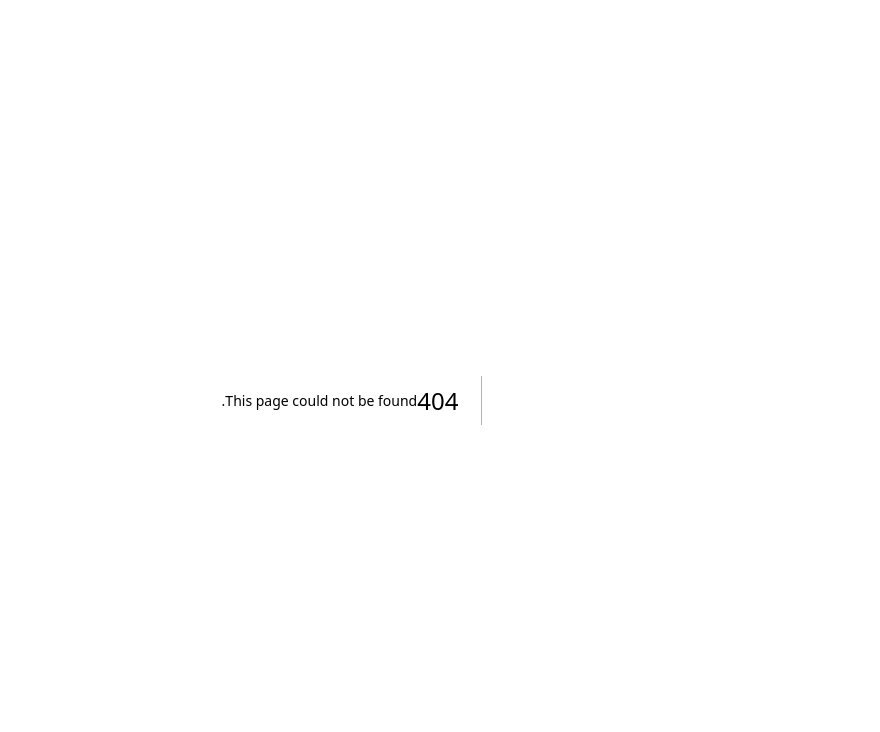
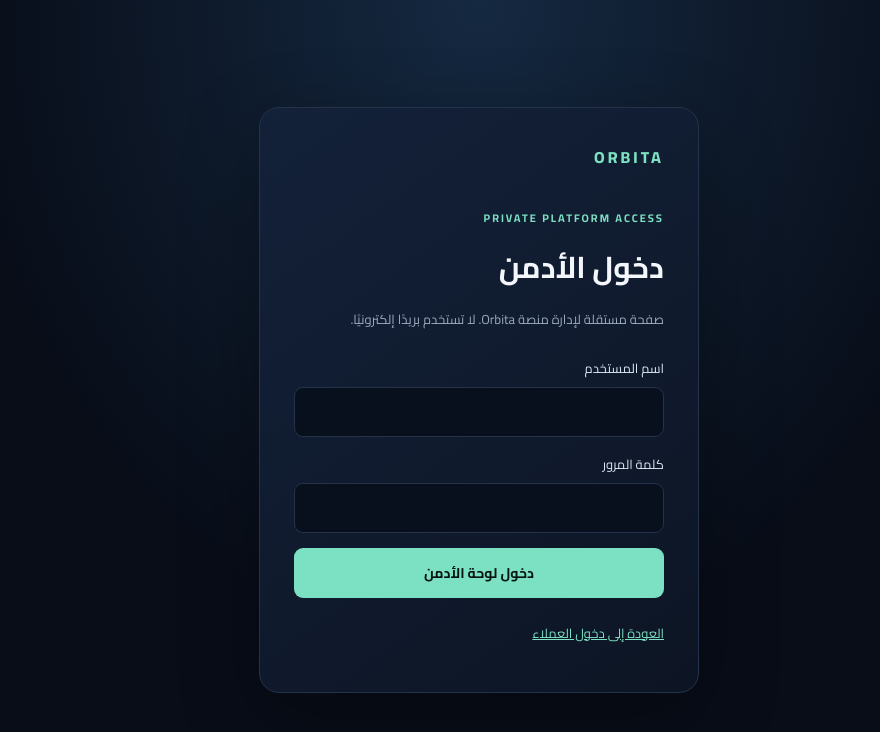
Before and after one commit to seifhaytham275-star/Orbita, a Next.js app: page /admin/login in a window 1280 px wide. Before the commit this address had no page. Shown: the top 732 px of the page, without its empty margins (320-1200 px from the left). Built offline with nearby package versions, Linux system fonts and the light colour scheme.

Commit message:
Add independent username-based admin authentication

```diff
--- /dev/null
+++ b/src/app/admin/login/page.tsx
@@ -0,0 +1,47 @@
+"use client";
+import { useState } from "react";
+import Link from "next/link";
+import { useRouter } from "next/navigation";
+
+export default function AdminLoginPage() {
+  const [username, setUsername] = useState("");
+  const [password, setPassword] = useState("");
+  const [message, setMessage] = useState("");
+  const [busy, setBusy] = useState(false);
+  const router = useRouter();
+
+  async function submit(event: React.FormEvent<HTMLFormElement>) {
+    event.preventDefault();
+    setBusy(true);
+    setMessage("");
+    try {
+      const response = await fetch("/api/admin/login", {
+        method: "POST",
+        headers: { "Content-Type": "application/json" },
+        body: JSON.stringify({ username, password })
+      });
+      const result = await response.json();
+      if (!response.ok) throw new Error(result.error || "تعذر تسجيل الدخول.");
+      router.replace("/admin");
+      router.refresh();
+    } catch (error) {
+      setMessage(error instanceof Error ? error.message : "بيانات الدخول غير صحيحة.");
+    } finally {
+      setBusy(false);
+    }
+  }
+
+  return <main className="auth-shell"><section className="auth-card">
+    <Link href="/" className="auth-brand">ORBITA</Link>
+    <p className="eyebrow">PRIVATE PLATFORM ACCESS</p>
+    <h1>دخول الأدمن</h1>
+    <p className="auth-muted">صفحة مستقلة لإدارة منصة Orbita. لا تستخدم بريدًا إلكترونيًا.</p>
+    {message && <p className="notice">{message}</p>}
+    <form onSubmit={submit} className="auth-form">
+      <label>اسم المستخدم<input value={username} onChange={event=>setUsername(event.target.value)} autoComplete="username" required maxLength={64}/></label>
+      <label>كلمة المرور<input value={password} onChange={event=>setPassword(event.target.value)} type="password" autoComplete="current-password" required maxLength={200}/></label>
+      <button disabled={busy}>{busy ? "جارٍ التحقق..." : "دخول لوحة الأدمن"}</button>
+    </form>
+    <p className="auth-muted"><Link href="/login">العودة إلى دخول العملاء</Link></p>
+  </section></main>;
+}
```
